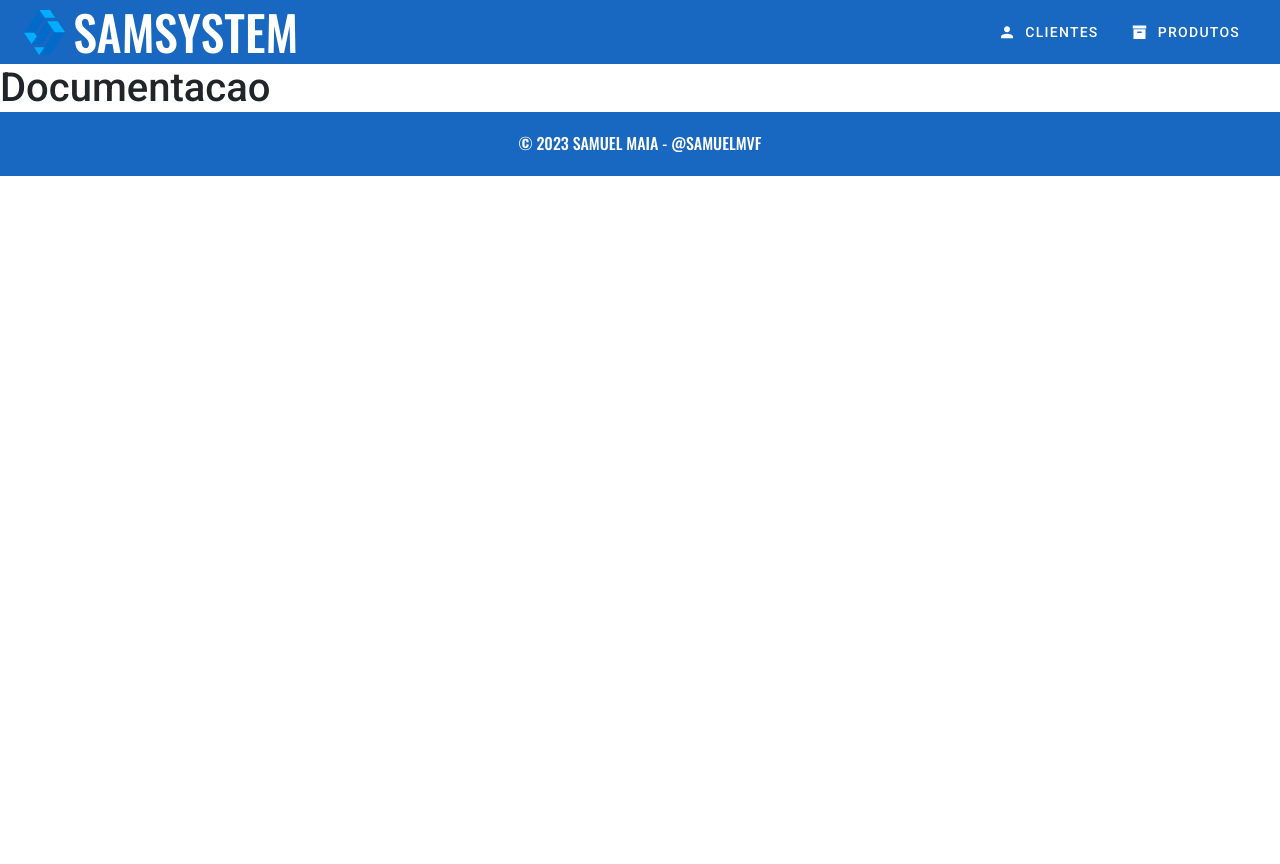
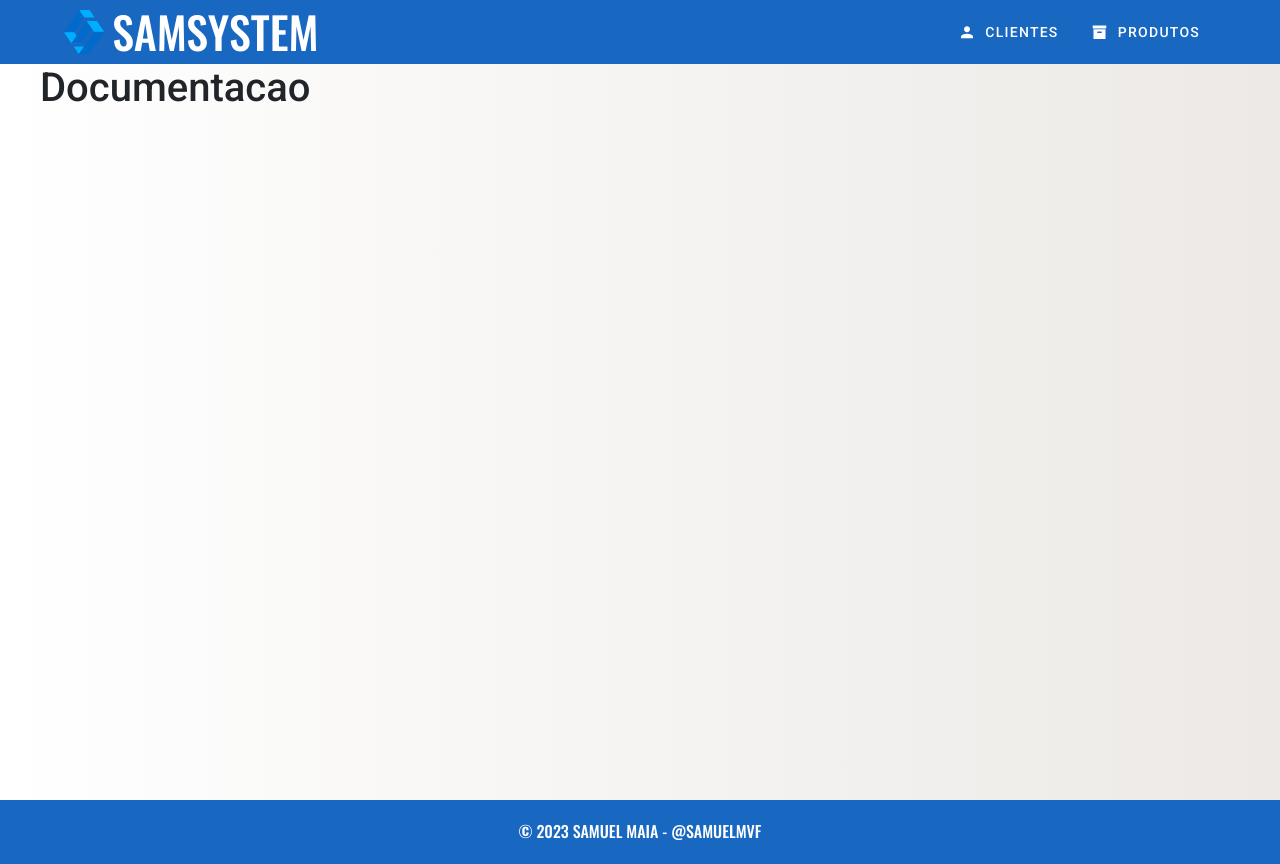
Before and after one commit to Samuelmvf/vue-test-project, a Vue app: page /#/ in a window 1280 px wide. Before the commit the page ends 800 px from the top, so only its background shows below. Built offline with nearby package versions, Linux system fonts and the light colour scheme.

Commit message:
refactor: ajustes nas classes de css globais

```diff
--- a/src/components/app-header/app-header.vue
+++ b/src/components/app-header/app-header.vue
@@ -1,7 +1,7 @@
 <template>
   <header class="bg-primary">
     <nav class="px-4 max-app-size d-flex justify-content-between">
-      <logo-img height="45" v-if="isMobileView" />
+      <logo-img :height="44" v-if="isMobileView" />
       <logo-completo v-else/>
       <app-menu />
     </nav>
--- a/src/components/logo/completo/logo-completo.vue
+++ b/src/components/logo/completo/logo-completo.vue
@@ -1,7 +1,7 @@
 <template>
   <div class="d-flex align-items-center">
-    <logo-img height="45" />
-    <h1 class="ml-2 text-title user-select-none">SAMSystem</h1>
+    <logo-img :height="44" />
+    <h1 class="ml-2 logo-text user-select-none">SAMSystem</h1>
   </div>
 </template>
 
@@ -13,3 +13,11 @@ export default {
   components: { LogoImg }
 }
 </script>
+
+<style lang="scss" scoped>
+.logo-text {
+  font-family: $fontTitle;
+  font-size: 2.75rem;
+  text-transform: uppercase;
+}
+</style>
--- a/src/components/logo/img/logo-img.vue
+++ b/src/components/logo/img/logo-img.vue
@@ -1,8 +1,9 @@
 <template>
-  <svg xmlns:xlink="http://www.w3.org/1999/xlink"
-       xmlns="http://www.w3.org/2000/svg"
-       viewBox="0 0 241.22000122070312 263.6000061035156"
-       fill="#006BCB" :width="width"  :height="height" >
+  <svg
+   xmlns="http://www.w3.org/2000/svg"
+   viewBox="0 0 241.22000122070312 263.6000061035156"
+   fill="#006BCB" :width="width"  :height="height"
+  >
     <g fill="#006BCB">
       <g fill="#006BCB">
         <path fill="#00AEFF" d="M119.36 218.75l30.68 44.85H88.69l-30.67-44.85h61.34z"></path>
--- a/src/pages/cliente/page-cliente.vue
+++ b/src/pages/cliente/page-cliente.vue
@@ -1,6 +1,8 @@
 <template>
-  <section class="max-app-size center">
-    <h1>Cliente</h1>
+  <section class="bg-background-gradient section-min-height">
+    <div class="center max-app-size">
+      <h1>Cliente</h1>
+    </div>
   </section>
 </template>
 
--- a/src/pages/documentacao/page-documentacao.vue
+++ b/src/pages/documentacao/page-documentacao.vue
@@ -1,6 +1,8 @@
 <template>
-  <section class="max-app-size center">
-    <h1>Documentacao</h1>
+  <section class="bg-background-gradient section-min-height">
+    <div class="center max-app-size">
+      <h1>Documentacao</h1>
+    </div>
   </section>
 </template>
 
--- a/src/pages/not-found/page-not-found.vue
+++ b/src/pages/not-found/page-not-found.vue
@@ -1,6 +1,8 @@
 <template>
-  <section class="max-app-size center">
-    <h1>Not found</h1>
+  <section class="bg-background-gradient section-min-height ">
+    <div class="center max-app-size">
+      <h1>Not found</h1>
+    </div>
   </section>
 </template>
 
--- a/src/pages/produto/page-produto.vue
+++ b/src/pages/produto/page-produto.vue
@@ -1,6 +1,8 @@
 <template>
-  <section class="max-app-size center">
-    <h1>Produto</h1>
+  <section class="bg-background-gradient section-min-height">
+    <div class="center max-app-size">
+      <h1>Produto</h1>
+    </div>
   </section>
 </template>
 
--- a/src/styles/global.scss
+++ b/src/styles/global.scss
@@ -36,15 +36,18 @@ ul {
 }
 
 .max-app-size {
-  max-width: 80rem;
-}
-
-.text-title {
-  font-family: $fontTitle;
-  font-size: 3rem;
-  text-transform: uppercase;
+  max-width: 75rem;
 }
 
 .center {
   margin: 0 auto;
 }
+
+.section-min-height {
+  min-height: calc(100vh - 4rem);
+}
+
+.bg-background-gradient {
+  background: #ECE9E6;
+  background: linear-gradient(to right, #FFFFFF, #ECE9E6);
+}
```
